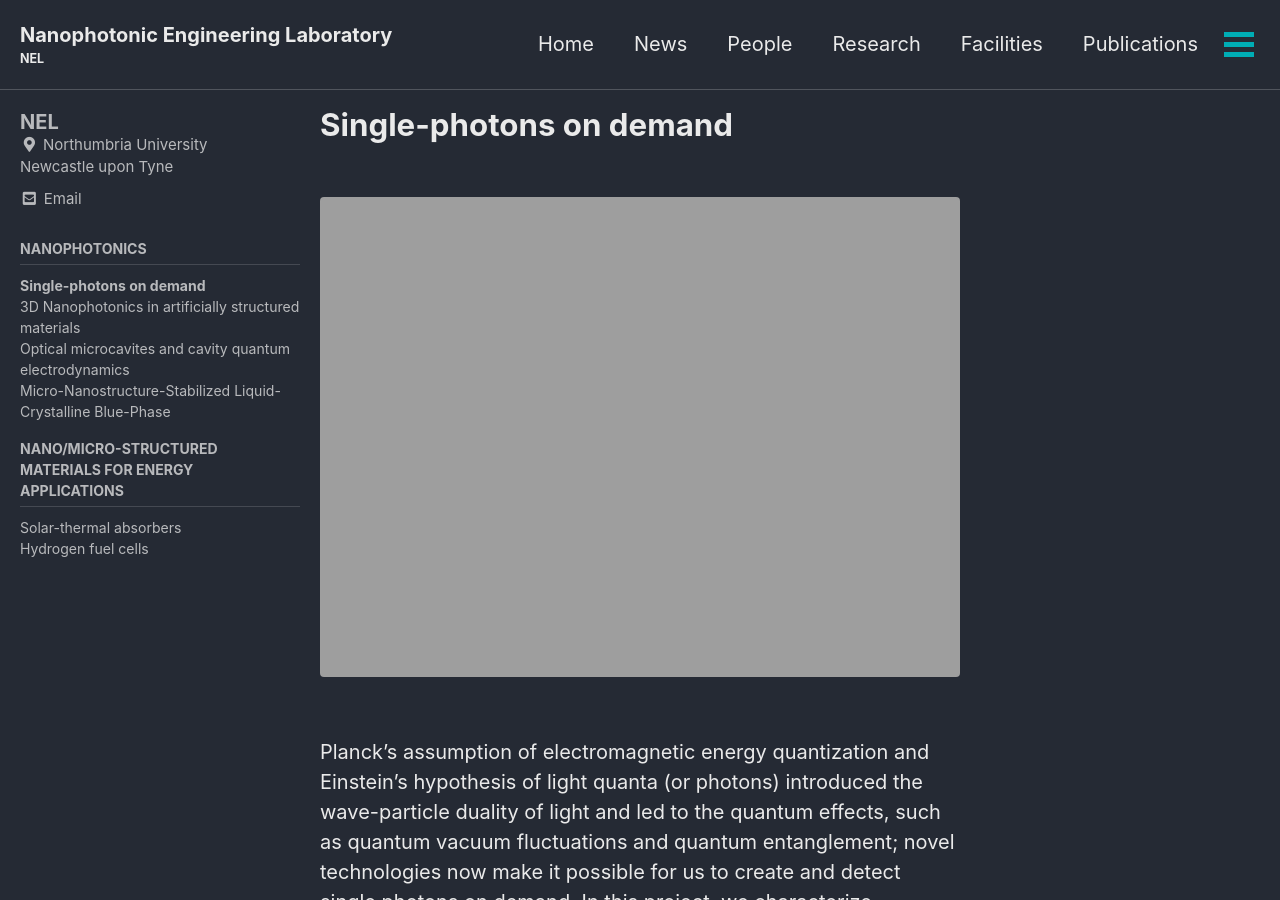
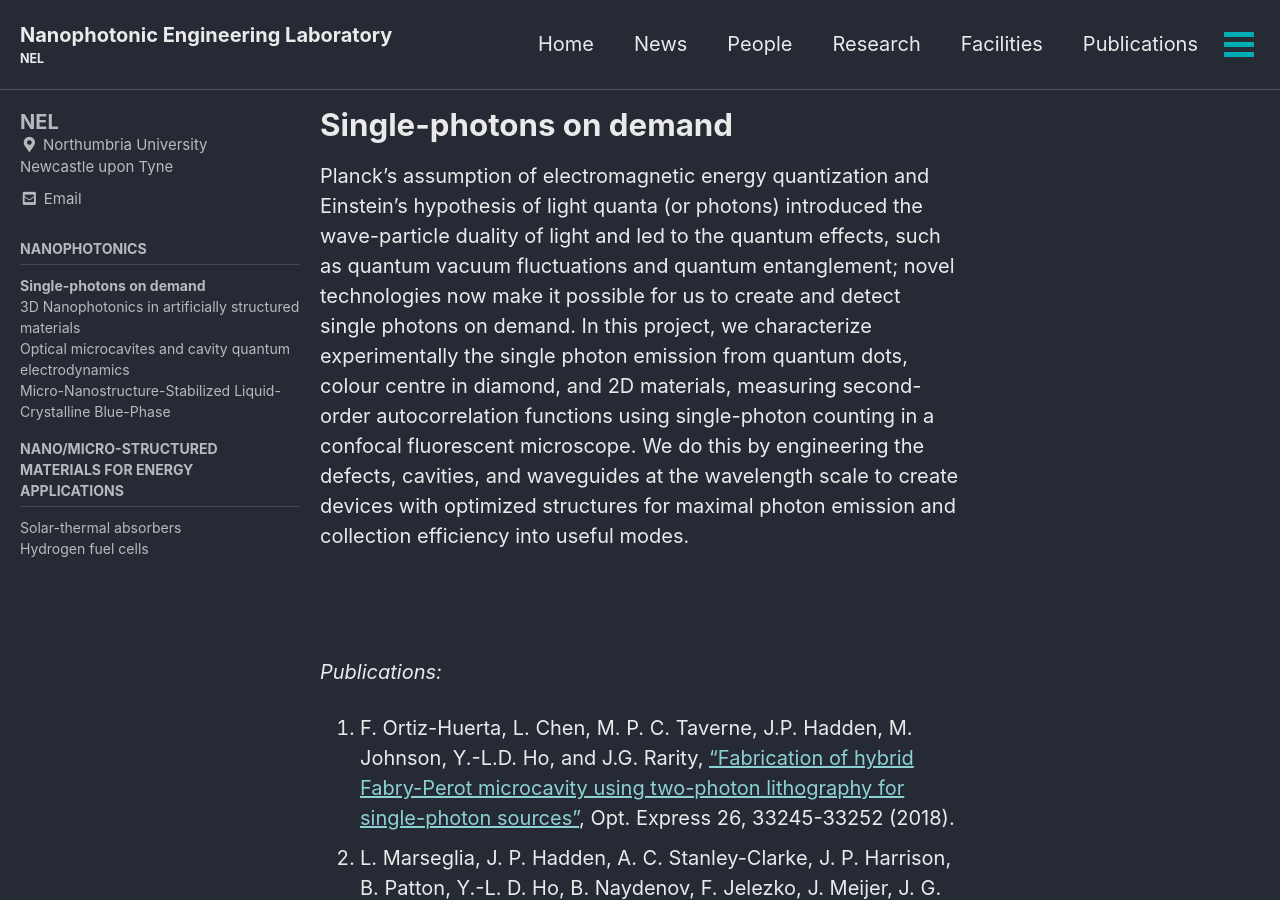
Before and after one commit to qubits/nanophotonicenglab.github.io, a Jekyll site: the page built from _pages/Research/research1.md, in a window 1280 px wide and 900 px high. Built offline with Jekyll 4.4.1, drawn with Linux system fonts in a browser that asks for light colours; cached includes are drawn as plain includes.

Commit message:
Update research1.md

```diff
--- a/_pages/Research/research1.md
+++ b/_pages/Research/research1.md
@@ -11,14 +11,10 @@ sidebar:
 
 <!-- **Single-photons on demand** -->
 
-
+Planck's assumption of electromagnetic energy quantization and Einstein's hypothesis of light quanta (or photons) introduced the wave-particle duality of light and led to the quantum effects, such as quantum vacuum fluctuations and quantum entanglement; novel technologies now make it possible for us to create and detect single photons on demand. In this project, we characterize experimentally the single photon emission from quantum dots, colour centre in diamond, and 2D materials, measuring second-order autocorrelation functions using single-photon counting in a confocal fluorescent microscope. We do this by engineering the defects, cavities, and waveguides at the wavelength scale to create devices with optimized structures for maximal photon emission and collection efficiency into useful modes.
 <!-- ![image]({{ site.url }}{{ site.baseurl }}/assets/research/research1.png){: style="float: left"} -->
 <figure style="width: 100%" class="align-left">
-  <img src="{{ site.url }}{{ site.baseurl }}/assets/research/research1.png" alt="">
 </figure>
-
-Planck's assumption of electromagnetic energy quantization and Einstein's hypothesis of light quanta (or photons) introduced the wave-particle duality of light and led to the quantum effects, such as quantum vacuum fluctuations and quantum entanglement; novel technologies now make it possible for us to create and detect single photons on demand. In this project, we characterize experimentally the single photon emission from quantum dots, colour centre in diamond, and 2D materials, measuring second-order autocorrelation functions using single-photon counting in a confocal fluorescent microscope. We do this by engineering the defects, cavities, and waveguides at the wavelength scale to create devices with optimized structures for maximal photon emission and collection efficiency into useful modes.
-
 *Publications:*
 
 1. F. Ortiz-Huerta, L. Chen, M. P. C.  Taverne, J.P. Hadden, M. Johnson, Y.-L.D. Ho, and J.G. Rarity, ["Fabrication of hybrid Fabry-Perot microcavity using two-photon lithography for single-photon sources"](https://doi.org/10.1364/OE.26.033245), Opt. Express 26, 33245-33252 (2018).
```
